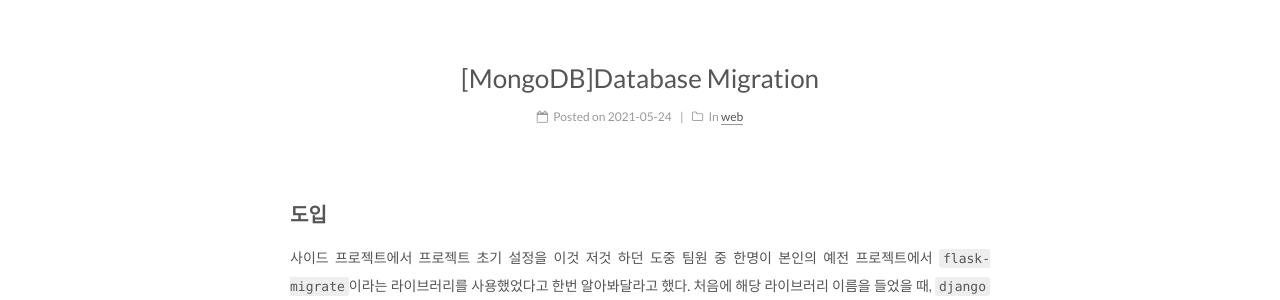
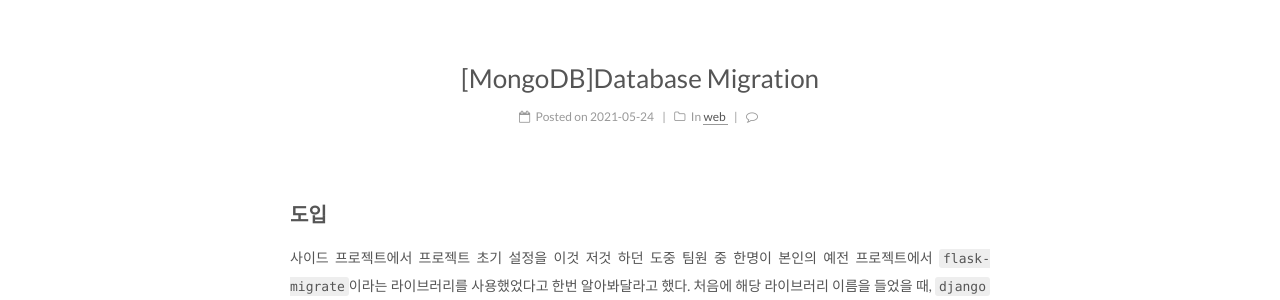
Before and after one commit to coloryourlife/coloryourlife.github.io, a Jekyll site: the page built from index.html, in a window 1280 px wide. Shown: the part 314-614 px from the top of the page. Built offline with Jekyll 4.4.1, drawn with Linux system fonts in a browser that asks for light colours; the list of posts is cut into pages by our own code; comment, search, counter and statistics services are not loaded.

Commit message:
add disqus

```diff
--- a/_config.yml
+++ b/_config.yml
@@ -380,8 +380,8 @@ han: false
 
 # Disqus
 disqus:
-  enable: false
-  shortname:
+  enable: true
+  shortname: coloryourlife-dev
   count: true
   # hide comments (visitors need to click to load the comments)
   # count need to be false when hide is true
```
